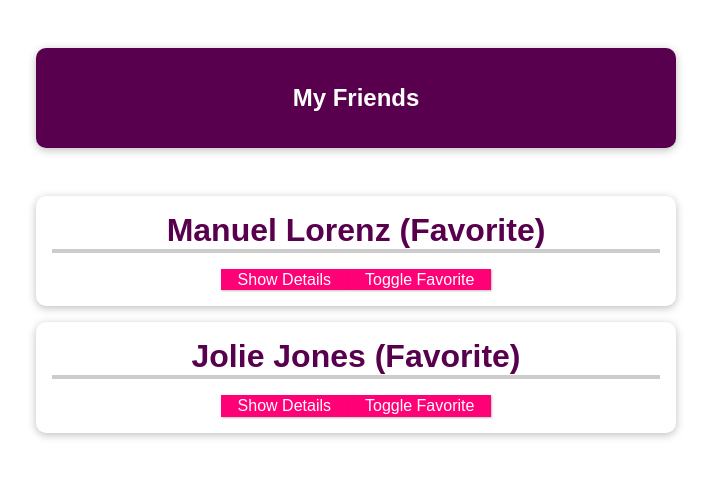
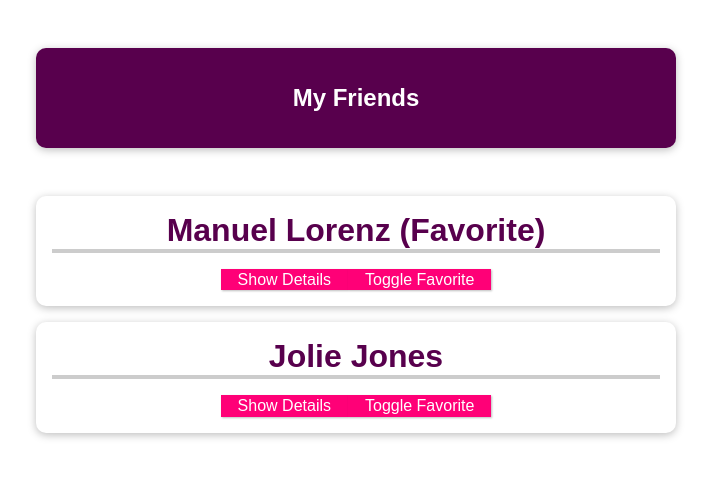
Before and after one commit to Looking-for-Salvation/vue-app, a Vue app: page / in a window 1280 px wide. Shown: the top 478 px of the page, without its empty margins (284-995 px from the left). Built offline with nearby package versions, Linux system fonts and the light colour scheme.

Commit message:
Fixed toggleFavorite on FriendContact component

```diff
--- a/src/App.vue
+++ b/src/App.vue
@@ -7,10 +7,12 @@
 			<friend-contact
 				v-for="friend in friends"
 				:key="friend.id"
+				:id="friend.id"
 				:name="friend.name"
 				:phone-number="friend.phone"
 				:email-address="friend.email"
-				:is-favorite="true"
+				:is-favorite="friend.isFavorite"
+				@toggle-favorite="toggleFavoriteStatus"
 			/>
 		</ul>
 	</section>
@@ -27,15 +29,24 @@
 					name: "Manuel Lorenz",
 					phone: "123 456 7890",
 					email: "manuel@localhost.com",
+					isFavorite: true,
 				},
 				{
 					id: "jolie",
 					name: "Jolie Jones",
 					phone: "098 765 4321",
 					email: "jolie@localhost.com",
+					isFavorite: false,
 				},
 			],
 		};
+	},
+	methods: {
+		toggleFavoriteStatus(friendId) {
+			const identifiedFriend = this.friends.find((friend) => friend.id === friendId);
+
+			identifiedFriend.isFavorite = !identifiedFriend.isFavorite;
+		},
 	},
 };
 </script>
--- a/src/components/FriendContact.vue
+++ b/src/components/FriendContact.vue
@@ -1,11 +1,11 @@
 <template>
 	<li>
-		<h2>{{ name }} {{ friendIsFavorite ? "(Favorite)" : "" }}</h2>
+		<h2>{{ name }} {{ isFavorite ? "(Favorite)" : "" }}</h2>
 		<button @click="toggleDetails">{{ detailsAreVisible ? "Hide" : "Show" }} Details</button>
 		<button @click="toggleFavorite">Toggle Favorite</button>
 		<ul v-if="detailsAreVisible">
-			<li>{{ phoneNumber }}</li>
-			<li>{{ emailAddress }}</li>
+			<li><strong>Phone : </strong>{{ phoneNumber }}</li>
+			<li><strong>Email : </strong>{{ emailAddress }}</li>
 		</ul>
 	</li>
 </template>
@@ -20,6 +20,10 @@
 	// 	'emailAddress'
 	// ],
 	props: {
+		id: {
+			type: String,
+			required: true,
+		},
 		name: {
 			type: String,
 			required: true,
@@ -41,7 +45,6 @@
 	data() {
 		return {
 			detailsAreVisible: false,
-			friendIsFavorite: this.isFavorite,
 		};
 	},
 	methods: {
@@ -49,7 +52,7 @@
 			this.detailsAreVisible = !this.detailsAreVisible;
 		},
 		toggleFavorite() {
-			this.friendIsFavorite = !this.friendIsFavorite;
+			this.$emit("toggle-favorite", this.id);
 		},
 	},
 };
```
